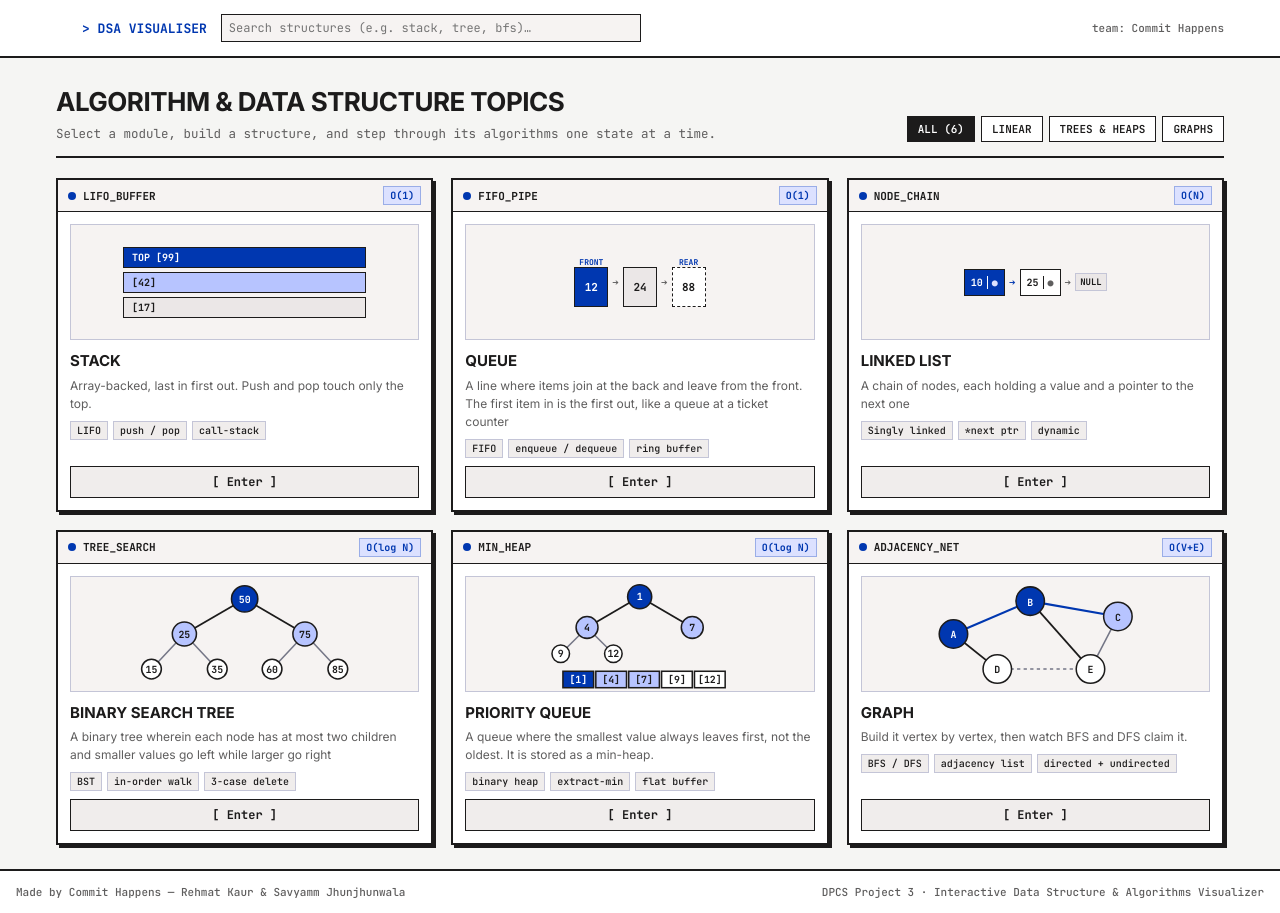
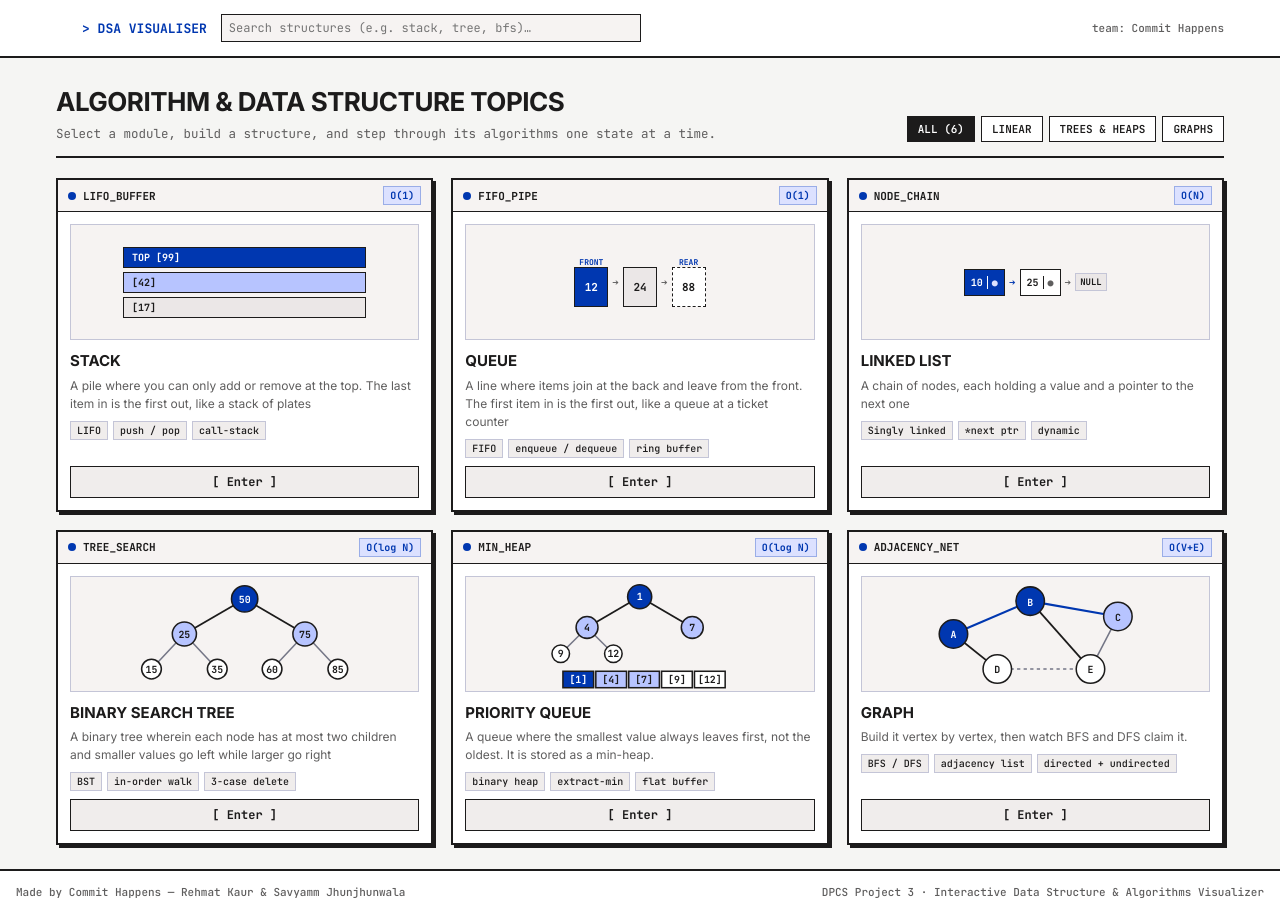
Before and after one commit to Ashoka-CS-3810-Design-Practices-in-CS/project-1-commit_happens, a React (Vite) app: page / in a window 1280 px wide. Built offline with nearby package versions, Linux system fonts and the light colour scheme.

Commit message:
Update index.ts

```diff
--- a/src/structures/stack/index.ts
+++ b/src/structures/stack/index.ts
@@ -9,7 +9,7 @@ export const stackModule: StructureModule<StackModel> = {
   title: 'Stack',
   tag: 'LIFO_BUFFER',
   category: 'linear',
-  blurb: 'Array-backed, last in first out. Push and pop touch only the top.',
+  blurb: 'A pile where you can only add or remove at the top. The last item in is the first out, like a stack of plates',
   chips: ['LIFO', 'push / pop', 'call-stack'],
   headline: 'O(1)',
   create,
```
